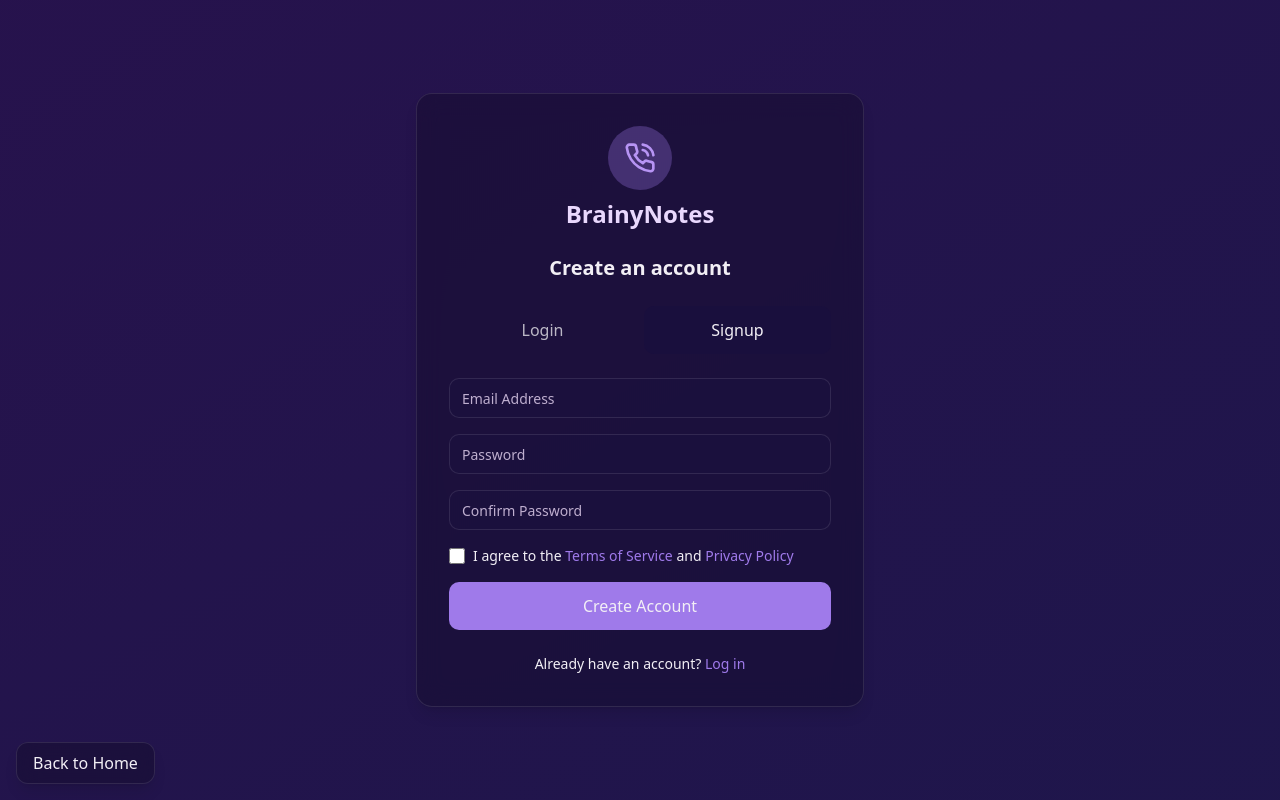
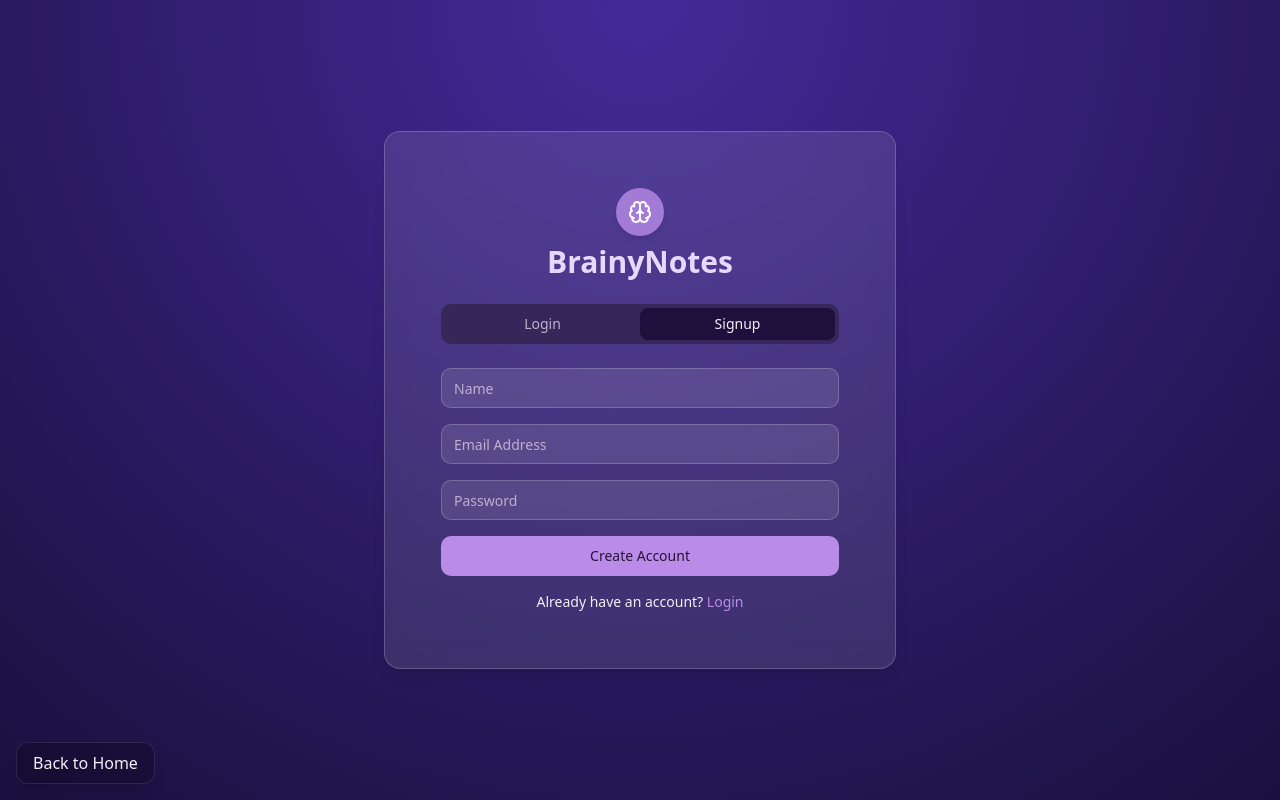
Before and after one commit to nanabilaa/brainy-notes-ai, a React (Vite) app: page /signup in a window 1280 px wide. Built offline with nearby package versions, Linux system fonts and the light colour scheme.

Commit message:
Update Signup Interface

```diff
--- a/src/pages/Signup.tsx
+++ b/src/pages/Signup.tsx
@@ -1,120 +1,139 @@
-
 import React, { useState } from 'react';
-import { Link } from 'react-router-dom';
+import { useNavigate, Link } from 'react-router-dom';
 import { Input } from '@/components/ui/input';
-import { useToast } from "@/hooks/use-toast";
+import { Button } from '@/components/ui/button';
+import { Tabs, TabsContent, TabsList, TabsTrigger } from '@/components/ui/tabs';
+import { useToast } from '@/hooks/use-toast';
+import { Brain } from 'lucide-react';
 
 const Signup = () => {
+  const [activeTab, setActiveTab] = useState('signup');
+  const [name, setName] = useState('');
   const [email, setEmail] = useState('');
   const [password, setPassword] = useState('');
-  const [confirmPassword, setConfirmPassword] = useState('');
   const { toast } = useToast();
+  const navigate = useNavigate();
 
-  const handleSubmit = (e: React.FormEvent) => {
+  const handleLogin = (e: React.FormEvent) => {
     e.preventDefault();
+    toast({
+      title: "Login Attempt",
+      description: "This is a placeholder. Actual authentication would happen here.",
+    });
+    navigate('/');
+  };
 
-    if (password !== confirmPassword) {
-      toast({
-        title: "Password Error",
-        description: "Passwords do not match",
-        variant: "destructive",
-      });
-      return;
-    }
-
-    // This would be replaced with actual registration logic
+  const handleSignup = (e: React.FormEvent) => {
+    e.preventDefault();
     toast({
       title: "Signup Attempt",
-      description: "This is a placeholder. Actual registration would happen here.",
+      description: "This is a placeholder. Actual signup logic would happen here.",
     });
+    navigate('/');
   };
 
   return (
-    <div className="min-h-screen flex items-center justify-center bg-brainy-darkPurple bg-gradient-to-br from-purple-900/20 to-indigo-900/20 p-4">
-      <div className="glass-darker max-w-md w-full rounded-2xl overflow-hidden">
+    <div className="min-h-screen flex items-center justify-center text-foreground p-6" style={{ backgroundImage: 'radial-gradient(circle at center top, #432a99 0%, #1a103e 100%)' }}>
+      <div className="glass-card max-w-lg w-full rounded-2xl shadow-lg">
         <div className="p-8">
           <div className="flex flex-col items-center mb-6">
-            <div className="rounded-full bg-brainy-lightPurple/30 p-4 mb-2">
-              <svg xmlns="http://www.w3.org/2000/svg" width="32" height="32" viewBox="0 0 24 24" fill="none" stroke="currentColor" strokeWidth="2" strokeLinecap="round" strokeLinejoin="round" className="text-brainy-accent">
-                <path d="M22 16.92v3a2 2 0 0 1-2.18 2 19.79 19.79 0 0 1-8.63-3.07 19.5 19.5 0 0 1-6-6 19.79 19.79 0 0 1-3.07-8.67A2 2 0 0 1 4.11 2h3a2 2 0 0 1 2 1.72 12.84 12.84 0 0 0 .7 2.81 2 2 0 0 1-.45 2.11L8.09 9.91a16 16 0 0 0 6 6l1.27-1.27a2 2 0 0 1 2.11-.45 12.84 12.84 0 0 0 2.81.7A2 2 0 0 1 22 16.92z"></path>
-                <path d="M14.05 2a9 9 0 0 1 8 7.94"></path>
-                <path d="M14.05 6A5 5 0 0 1 18 10"></path>
-              </svg>
+            <div className="h-12 w-12 rounded-full bg-primary/80 flex items-center justify-center shadow-md">
+              <Brain className="h-6 w-6 text-white" />
             </div>
-            <h1 className="text-2xl font-bold text-brainy-text">BrainyNotes</h1>
+            <h1 className="text-3xl font-bold text-brainy-text mt-2">BrainyNotes</h1>
           </div>
-
-          <h2 className="text-xl font-bold text-center mb-6">Create an account</h2>
-
-          <div className="flex gap-2 mb-6">
-            <Link to="/login" className="flex-1 py-3 rounded-md text-center font-medium text-white/70 hover:bg-white/5 transition-colors">
-              Login
-            </Link>
-            <Link to="/signup" className="flex-1 py-3 bg-brainy-darkPurple/80 rounded-md text-center font-medium">
-              Signup
-            </Link>
-          </div>
-
-          <form onSubmit={handleSubmit} className="space-y-4">
-            <div>
+          <Tabs defaultValue="signup" value={activeTab} onValueChange={setActiveTab} className="w-full">
+            <TabsList className="grid w-full grid-cols-2 mb-6">
+              <TabsTrigger value="login">Login</TabsTrigger>
+              <TabsTrigger value="signup">Signup</TabsTrigger>
+            </TabsList>
+            <TabsContent value="login">
+              <form onSubmit={handleLogin} className="space-y-4">
                 <Input
                   type="email"
                   placeholder="Email Address"
                   value={email}
                   onChange={(e) => setEmail(e.target.value)}
                   required
-                className="bg-brainy-darkPurple/50 border-white/10 focus-visible:ring-brainy-accent"
+                  className="bg-white/10 border-white/20 focus-visible:ring-primary"
                 />
-            </div>
-
-            <div>
                 <Input
                   type="password"
                   placeholder="Password"
                   value={password}
                   onChange={(e) => setPassword(e.target.value)}
                   required
-                className="bg-brainy-darkPurple/50 border-white/10 focus-visible:ring-brainy-accent"
+                  className="bg-white/10 border-white/20 focus-visible:ring-primary"
                 />
+                <div className="text-sm">
+                  <a href="#" className="text-primary hover:underline">
+                    Forgot password?
+                  </a>
                 </div>
-
-            <div>
+                <Button type="submit" className="w-full py-3 bg-primary hover:bg-primary/90 transition-colors rounded-md font-medium">
+                  Login
+                </Button>
+              </form>
+              <div className="mt-4 text-center text-sm">
+                Not a member?{" "}
+                <a
+                  href="#"
+                  onClick={(e) => {
+                    e.preventDefault();
+                    setActiveTab('signup');
+                  }}
+                  className="text-primary hover:underline"
+                >
+                  Signup now
+                </a>
+              </div>
+            </TabsContent>
+            <TabsContent value="signup">
+              <form onSubmit={handleSignup} className="space-y-4">
+                <Input
+                  placeholder="Name"
+                  value={name}
+                  onChange={(e) => setName(e.target.value)}
+                  required
+                  className="bg-white/10 border-white/20 focus-visible:ring-primary"
+                />
+                <Input
+                  type="email"
+                  placeholder="Email Address"
+                  value={email}
+                  onChange={(e) => setEmail(e.target.value)}
+                  required
+                  className="bg-white/10 border-white/20 focus-visible:ring-primary"
+                />
                 <Input
                   type="password"
-                placeholder="Confirm Password"
-                value={confirmPassword}
-                onChange={(e) => setConfirmPassword(e.target.value)}
+                  placeholder="Password"
+                  value={password}
+                  onChange={(e) => setPassword(e.target.value)}
                   required
-                className="bg-brainy-darkPurple/50 border-white/10 focus-visible:ring-brainy-accent"
+                  className="bg-white/10 border-white/20 focus-visible:ring-primary"
                 />
+                <Button type="submit" className="w-full py-3 bg-primary hover:bg-primary/90 transition-colors rounded-md font-medium">
+                  Create Account
+                </Button>
+              </form>
+              <div className="mt-4 text-center text-sm">
+                Already have an account?{" "}
+                <a
+                  href="#"
+                  onClick={(e) => {
+                    e.preventDefault();
+                    setActiveTab('login');
+                  }}
+                  className="text-primary hover:underline"
+                >
+                  Login
+                </a>
               </div>
-
-            <div className="flex items-center">
-              <input
-                id="terms"
-                type="checkbox"
-                className="w-4 h-4 rounded bg-brainy-darkPurple/50 border-white/20 accent-brainy-accent"
-                required
-              />
-              <label htmlFor="terms" className="ml-2 text-sm">
-                I agree to the <a href="#" className="text-brainy-lightPurple hover:underline">Terms of Service</a> and <a href="#" className="text-brainy-lightPurple hover:underline">Privacy Policy</a>
-              </label>
-            </div>
-
-            <button
-              type="submit"
-              className="w-full py-3 bg-brainy-lightPurple hover:bg-brainy-lightPurple/90 transition-colors rounded-md font-medium"
-            >
-              Create Account
-            </button>
-          </form>
-
-          <div className="text-center mt-6 text-sm">
-            Already have an account? <Link to="/login" className="text-brainy-lightPurple hover:underline">Log in</Link>
+            </TabsContent>
+          </Tabs>
         </div>
       </div>
-      </div>
-
       <div className="fixed bottom-4 left-4">
         <Link to="/" className="glass-button flex items-center gap-2">
           <span>Back to Home</span>
```
Lines whose indentation alone changed are shown as unchanged.
